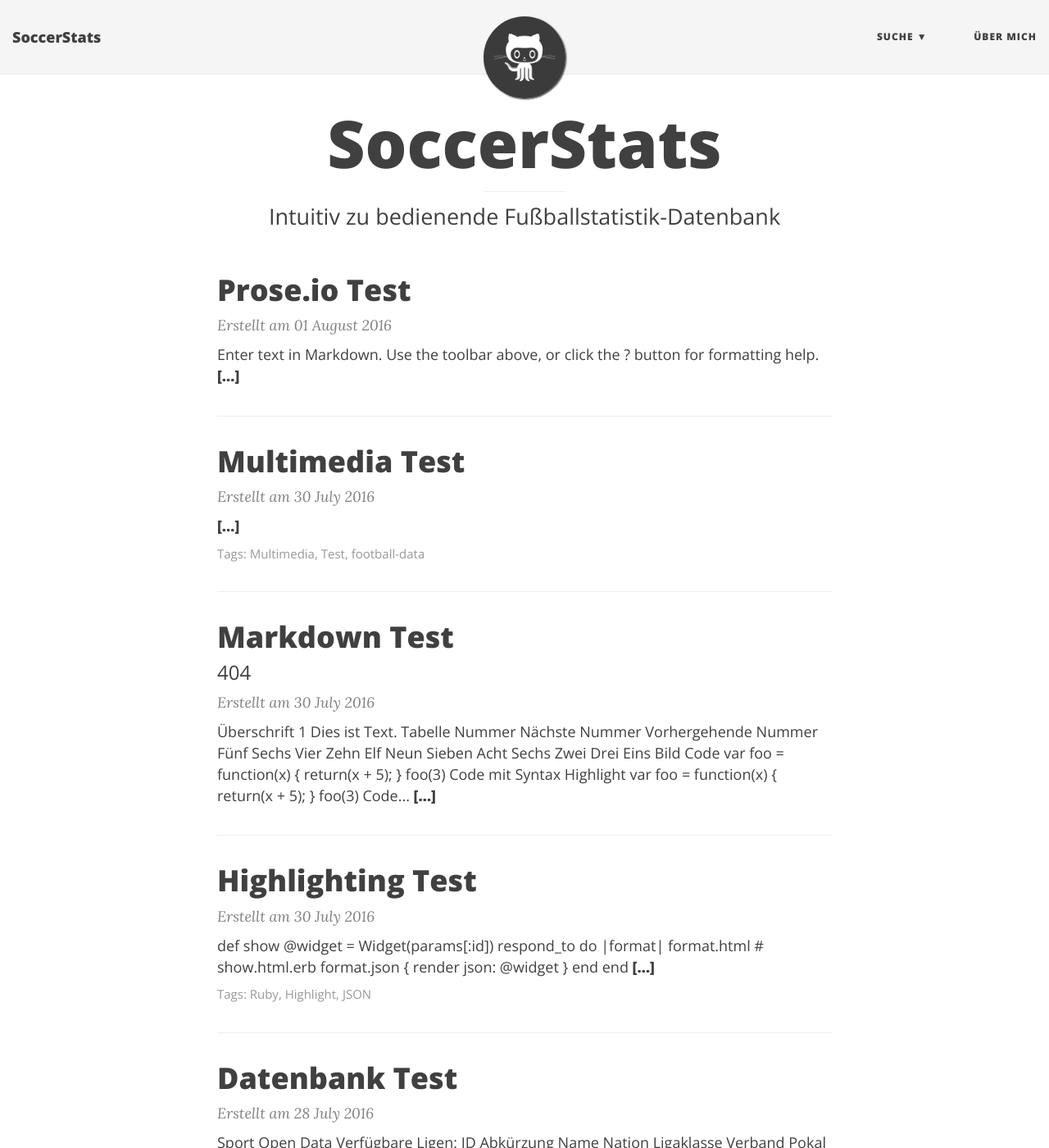
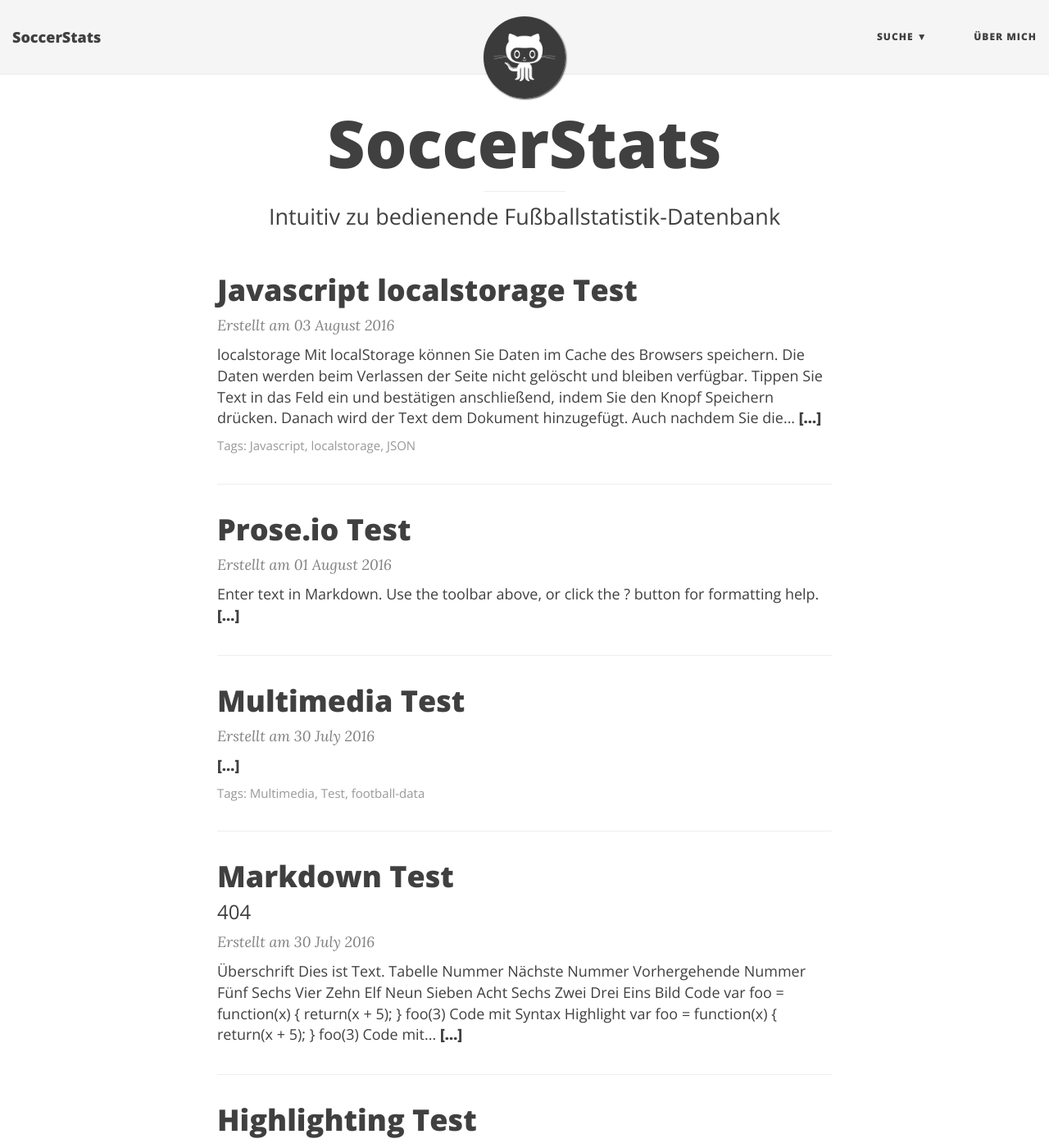
Before and after one commit to Thames1990/Thames1990.github.io, a Jekyll site: the page built from index.html, in a window 1280 px wide and 1400 px high. Shown: the whole window at 82% size. Built offline with Jekyll 4.4.1, drawn with Linux system fonts in a browser that asks for light colours; nearby versions of some CDN libraries; the list of posts is cut into pages by our own code; some of the changed text lies outside the part shown.

Commit message:
Add Javascript localstorage test Small fixes

````diff
--- a/_posts/2016-07-30-markdown-test.md
+++ b/_posts/2016-07-30-markdown-test.md
@@ -5,7 +5,8 @@ subtitle: 404
 bigimg: /img/404-southpark.jpg
 ---
 
-# Überschrift 1
+## Überschrift
+
 Dies ist Text.
 
 **Tabelle**
@@ -21,7 +22,7 @@ Dies ist Text.
 
 ![Crêpe](http://s3-media3.fl.yelpcdn.com/bphoto/cQ1Yoa75m2yUFFbY2xwuqw/348s.jpg)
 
-### Code
+## Code
 
 ~~~
 var foo = function(x) {
@@ -30,7 +31,7 @@ var foo = function(x) {
 foo(3)
 ~~~
 
-#### Code mit Syntax Highlight
+### Code mit Syntax Highlight
 
 ```javascript
 var foo = function(x) {
@@ -39,7 +40,7 @@ var foo = function(x) {
 foo(3)
 ```
 
-#### Code mit Syntax Highlight und Zeilennummern
+### Code mit Syntax Highlight und Zeilennummern
 
 {% highlight javascript linenos %}
 var foo = function(x) {
--- /dev/null
+++ b/_posts/2016-08-03-local-storage-test.md
@@ -0,0 +1,21 @@
+---
+layout: post
+title: Javascript localstorage Test
+tags: [Javascript, localstorage, JSON]
+---
+
+<script src="/js/jquery-1.11.2.min.js"></script>
+<script src="/js/local-storage-test.js"></script>
+
+## localstorage
+
+Mit **localStorage** können Sie Daten im Cache des Browsers speichern. Die Daten werden beim Verlassen der Seite nicht gelöscht und bleiben verfügbar.
+
+Tippen Sie Text in das Feld ein und bestätigen anschließend, indem Sie den Knopf _Speichern_ drücken. Danach wird der Text dem Dokument hinzugefügt. Auch nachdem Sie die Seite verlassen haben bleiben die eingegebenen Werte gespeichert.
+
+<div class="input-group">
+    <input type="text" class="form-control">
+    <span class="input-group-addon">Speichern</span>
+</div>
+
+<ul class="text"></ul>
--- a/js/media-test.js
+++ b/js/media-test.js
@@ -1,6 +1,6 @@
 var competition_ids = [424, 426, 427, 428, 430, 431, 432, 433, 434, 435, 436, 437, 438];
 // var competition_ids = [424];
-$('body > header > div > div.container').append('<div class="image_grid"></div>');
+$('body > div > div > div > article').append('<div class="image_grid"></div>');
 $.each(competition_ids, function (competition_index, competition) {
     $('.image_grid').append('<div class="' + competition + '"></div>');
     $.ajax({
````
Also changed, not shown: js/database-test.js (+18 -18 lines), js/local-storage-test.js (added, +26 -0 lines), 1 other file.
